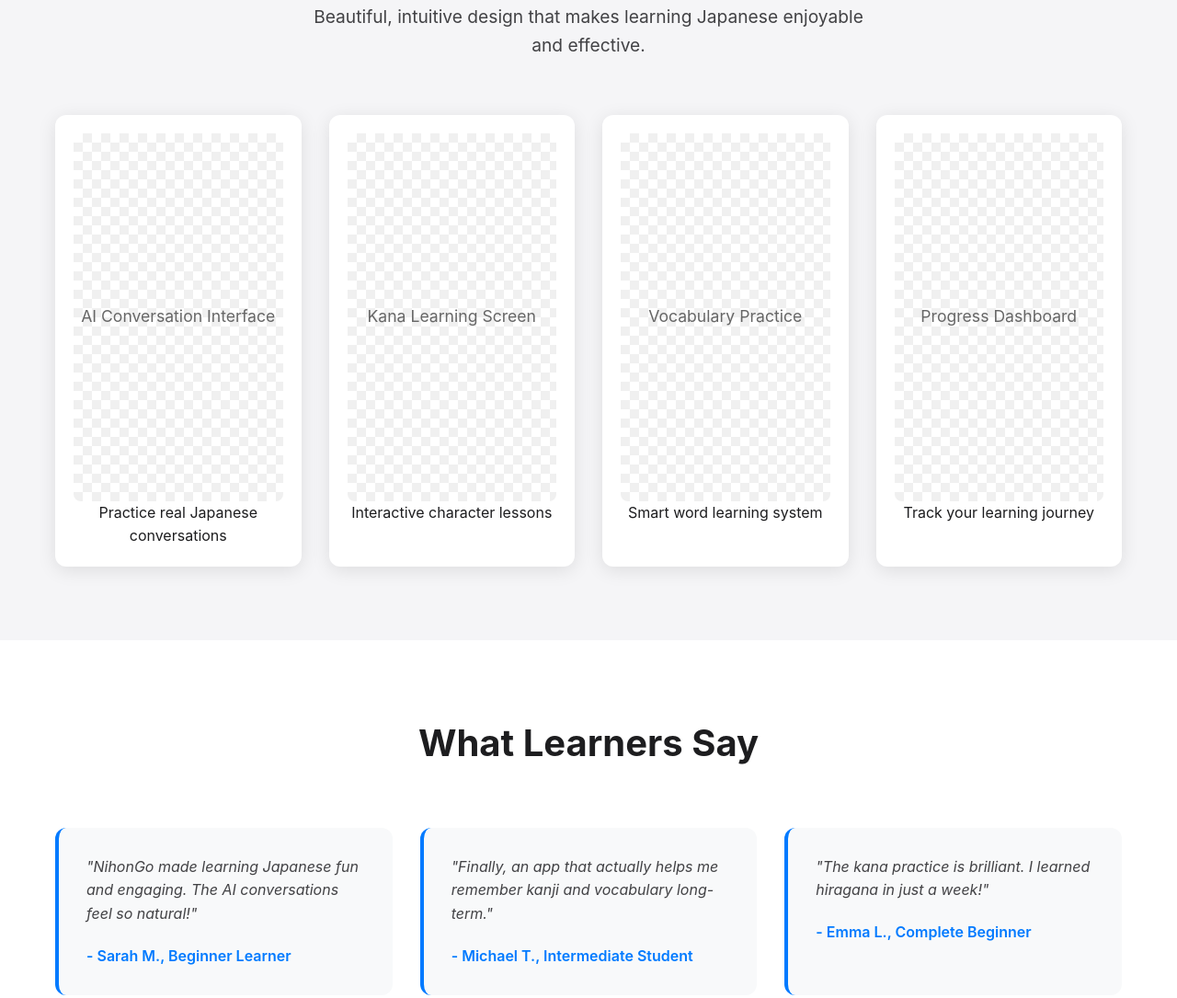
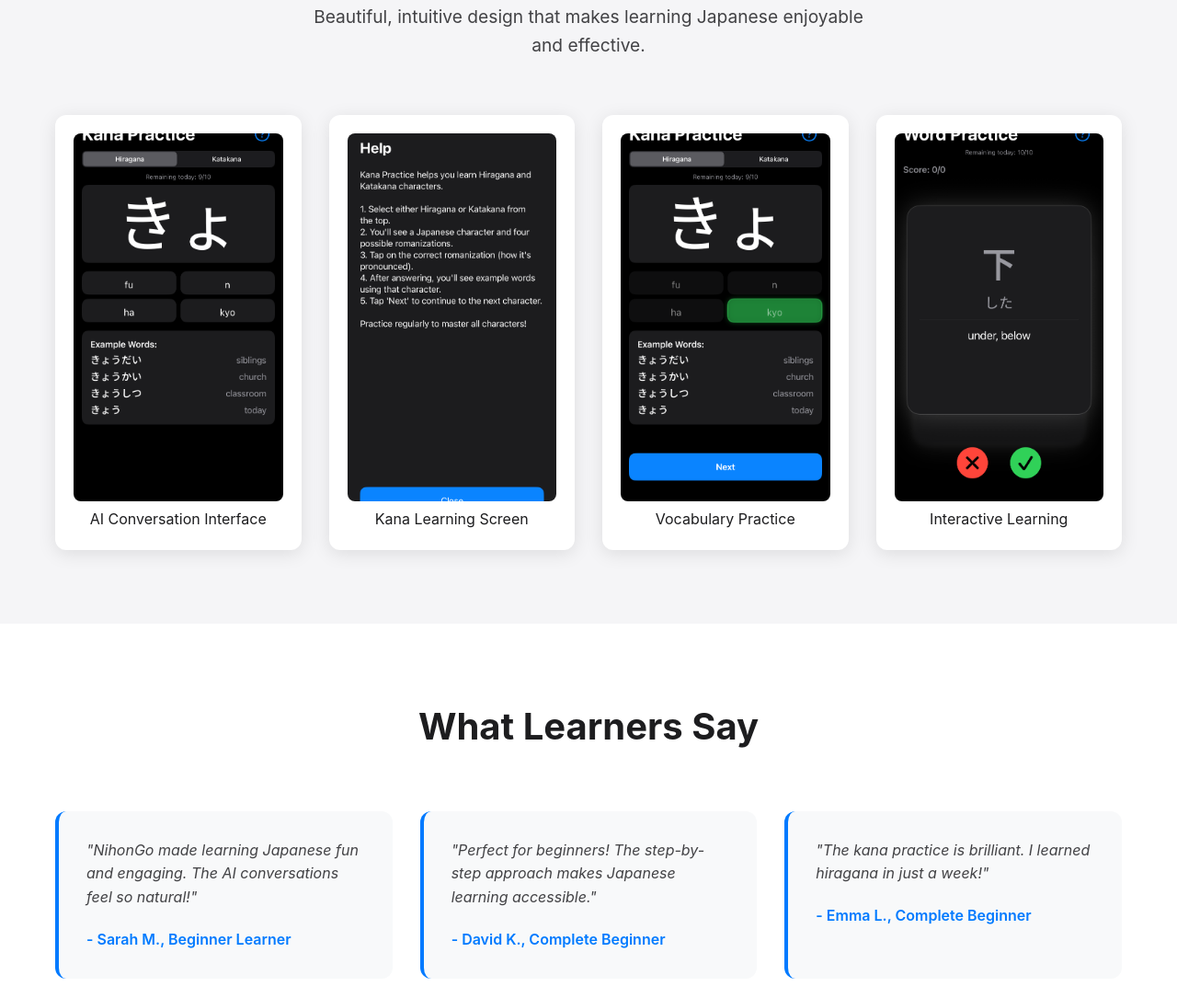
Before and after one commit to cagrigider/nihongo-website, a plain HTML site: page index.html in a window 1280 px wide. Shown: the part 1705-2790 px from the top of the page at 92% size. Drawn offline with Linux system fonts and the light colour scheme.

Commit message:
Update testimonials and add real app screenshots

```diff
--- a/index.html
+++ b/index.html
@@ -119,20 +119,20 @@
 
             <div class="screenshot-grid">
                 <div class="screenshot">
-                    <div class="screenshot-placeholder">AI Conversation Interface</div>
-                    <p>Practice real Japanese conversations</p>
+                    <img src="1.png" alt="NihonGo App Screenshot 1" style="width: 100%; height: 400px; object-fit: cover; border-radius: 8px;">
+                    <p>AI Conversation Interface</p>
                 </div>
                 <div class="screenshot">
-                    <div class="screenshot-placeholder">Kana Learning Screen</div>
-                    <p>Interactive character lessons</p>
+                    <img src="2.png" alt="NihonGo App Screenshot 2" style="width: 100%; height: 400px; object-fit: cover; border-radius: 8px;">
+                    <p>Kana Learning Screen</p>
                 </div>
                 <div class="screenshot">
-                    <div class="screenshot-placeholder">Vocabulary Practice</div>
-                    <p>Smart word learning system</p>
+                    <img src="3.png" alt="NihonGo App Screenshot 3" style="width: 100%; height: 400px; object-fit: cover; border-radius: 8px;">
+                    <p>Vocabulary Practice</p>
                 </div>
                 <div class="screenshot">
-                    <div class="screenshot-placeholder">Progress Dashboard</div>
-                    <p>Track your learning journey</p>
+                    <img src="4.png" alt="NihonGo App Screenshot 4" style="width: 100%; height: 400px; object-fit: cover; border-radius: 8px;">
+                    <p>Interactive Learning</p>
                 </div>
             </div>
         </div>
@@ -149,8 +149,8 @@
                 </div>
 
                 <div class="testimonial">
-                    <div class="testimonial-text">"Finally, an app that actually helps me remember kanji and vocabulary long-term."</div>
-                    <div class="testimonial-author">- Michael T., Intermediate Student</div>
+                    <div class="testimonial-text">"Perfect for beginners! The step-by-step approach makes Japanese learning accessible."</div>
+                    <div class="testimonial-author">- David K., Complete Beginner</div>
                 </div>
 
                 <div class="testimonial">
```
Also changed, not shown: 1.png (added), 2.png (added), 3.png (added), 4.png (added), 5.png (added), 6.png (added), 7.png (added).
